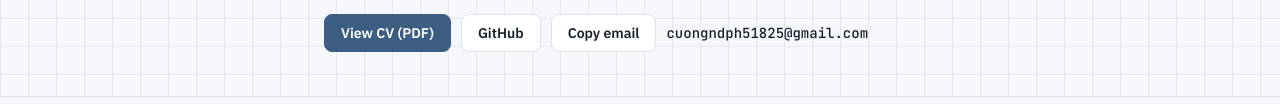
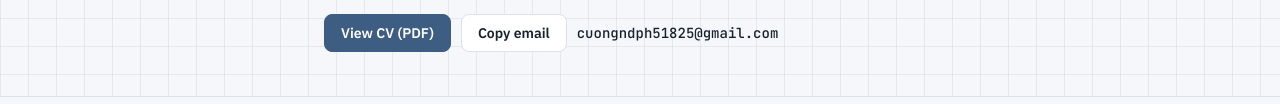
Before and after one commit to DucCuong2412/duccuong2412.github.io, a plain HTML site: page index.html in a window 1280 px wide. Shown: the part 234-338 px from the top of the page. Drawn offline with Linux system fonts and the light colour scheme.

Commit message:
remove GitHub button

```diff
--- a/index.html
+++ b/index.html
@@ -131,7 +131,6 @@ footer .wrap{padding-block:28px 40px;display:flex;justify-content:space-between;
       <p class="intro">Unity developer with about 2 years of shipping WebGL games at GM Soft. I build puzzle games with level generators that only produce solvable boards, solvers that score difficulty, and Unity Editor tools for designing levels.</p>
       <div class="contact">
         <a class="btn primary" href="CV_Nguyen_Duc_Cuong.pdf" target="_blank" rel="noopener">View CV (PDF)</a>
-        <a class="btn" href="https://github.com/DucCuong2412" target="_blank" rel="noopener">GitHub</a>
         <button class="btn" id="copy-mail" type="button">Copy email</button>
         <span class="mail" id="mail">cuongndph51825@gmail.com</span>
         <span class="copied" id="copied" aria-live="polite"></span>
```
